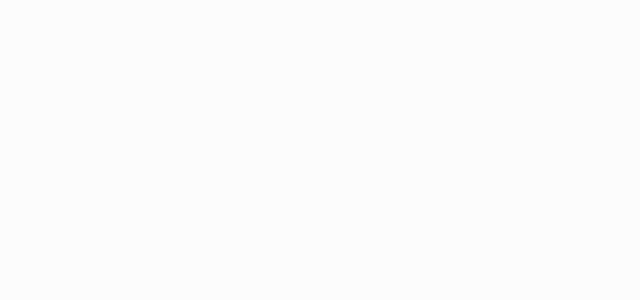
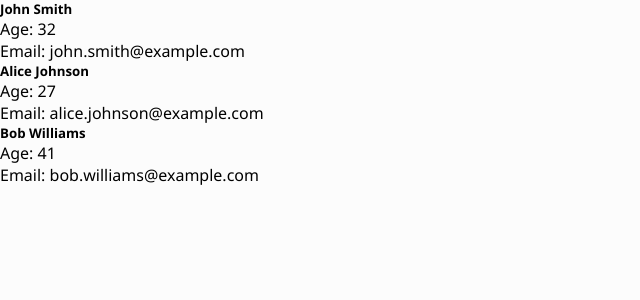
Before and after one commit to ashanknimsara/Culture-and-Tourism-Web, a React (Create React App) app in the folder frontend/: page /guidelist in a window 1280 px wide. Before the commit this address had no page. Shown: the top 300 px of the page, without its empty margins (0-640 px from the left). Built offline with nearby package versions, Linux system fonts and the light colour scheme; no server answers.

Commit message:
check
commit

```diff
--- a/frontend/src/App.js
+++ b/frontend/src/App.js
@@ -14,6 +14,8 @@ import NewAdmin from "./components/SignUp";
 
 import UpdateAgency from "./components/agencies/UpdateAgency";
 import GuideForm from "./components/tourGuide/GuideForm";
+import GuideList from "./components/tourGuide/GuideLists";
+import GuideLists from "./components/tourGuide/GuideLists";
 function App() {
   return (
     <div>
@@ -35,6 +37,7 @@ function App() {
           <Route path="/UpdateAgency/:id" element={<UpdateAgency />} />
 
           <Route path="/enterGuide" element={<GuideForm />} />
+          <Route path="/guidelist" element={<GuideLists />} />
         </Routes>
       </BrowserRouter>
     </div>
--- /dev/null
+++ b/frontend/src/components/tourGuide/GuideLists.js
@@ -0,0 +1,52 @@
+import React from "react";
+import axios from "axios";
+import { useState, useEffect } from "react";
+
+export default function GuideLists() {
+  useEffect(() => {
+    axios
+      .get("https://api.github.com/users/shubham-singh-coder/repos?per_page=5")
+      .then((res) => {
+        console.log(res);
+      })
+      .catch((error) => {
+        console.log(error);
+      });
+  }, []);
+
+  const user = [
+    {
+      name: "John Smith",
+      age: 32,
+      email: "john.smith@example.com",
+    },
+    {
+      name: "Alice Johnson",
+      age: 27,
+      email: "alice.johnson@example.com",
+    },
+    {
+      name: "Bob Williams",
+      age: 41,
+      email: "bob.williams@example.com",
+    },
+  ];
+
+  return (
+    <div>
+      {
+        <div className="card-deck">
+          {user.map((user) => (
+            <div class="card">
+              <div className="card-body">
+                <h5 className="card-title">{user.name}</h5>
+                <p className="card-text">Age: {user.age}</p>
+                <p className="card-text">Email: {user.email}</p>
+              </div>
+            </div>
+          ))}
+        </div>
+      }
+    </div>
+  );
+}
```
